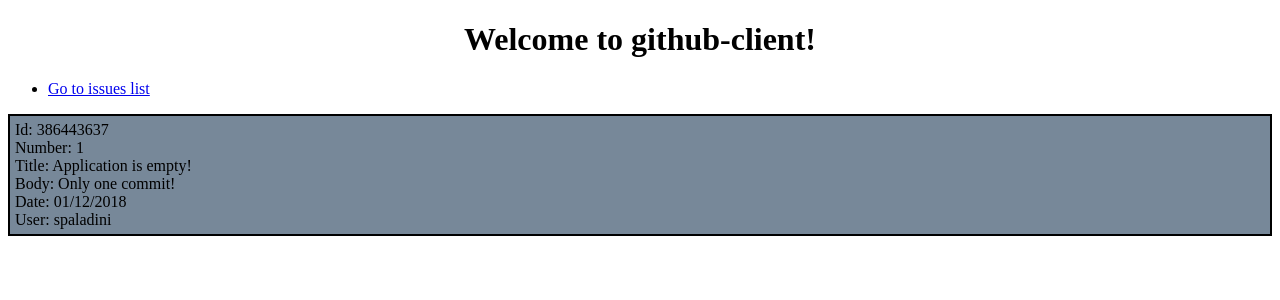
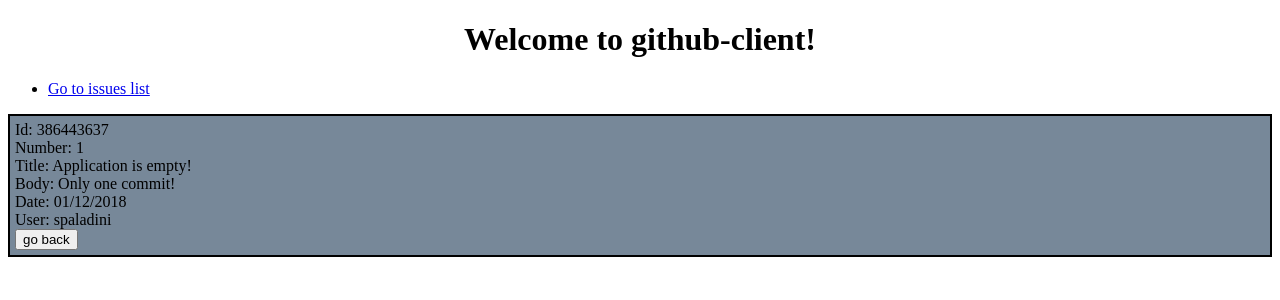
Before and after one commit to spaladini/github-client, an Angular app: page /issue/1 in a window 1280 px wide. Shown: the top 300 px of the page. Built offline with nearby package versions, Linux system fonts and the light colour scheme.

Commit message:
uso programmatico del routing

```diff
--- a/src/app/single-issue-details/single-issue-details.component.html
+++ b/src/app/single-issue-details/single-issue-details.component.html
@@ -5,4 +5,6 @@
   <div>Body: {{issue.body}}</div>
   <div>Date: {{issue.created_at | date : 'dd/MM/yyyy'}}</div>
   <div>User: {{issue.user.login}}</div>
+
+  <button (click)="goBack()">go back</button>
 </div>
--- a/src/app/single-issue-details/single-issue-details.component.ts
+++ b/src/app/single-issue-details/single-issue-details.component.ts
@@ -1,5 +1,5 @@
 import { Component, OnInit } from '@angular/core';
-import { ActivatedRoute } from '@angular/router';
+import { ActivatedRoute, Router } from '@angular/router';
 import { IssuesService } from '../issues.service';
 import { Issue } from '../model/github.model';
 
@@ -12,8 +12,11 @@ export class SingleIssueDetailsComponent implements OnInit {
 
   issue: Issue;
 
-  constructor(private issuesService: IssuesService,
-    private route: ActivatedRoute) { }
+  constructor(
+    private issuesService: IssuesService,
+    private route: ActivatedRoute,
+    private router: Router
+  ) { }
 
   ngOnInit() {
     const issueNumberAsString = this.route.snapshot.params['number'];
@@ -24,4 +27,8 @@ export class SingleIssueDetailsComponent implements OnInit {
     console.log(this.issue);
   }
 
+  goBack() {
+    this.router.navigateByUrl('issue-list');
+  }
+
 }
```
